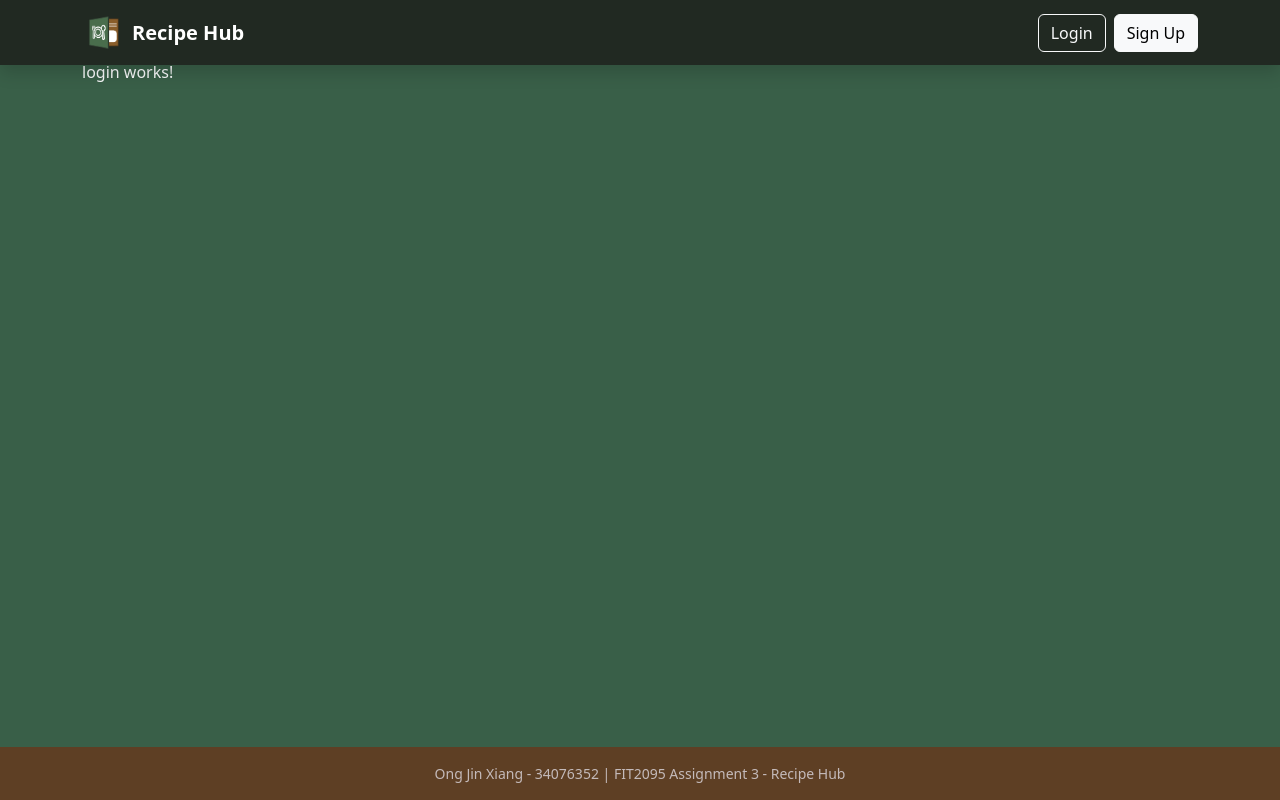
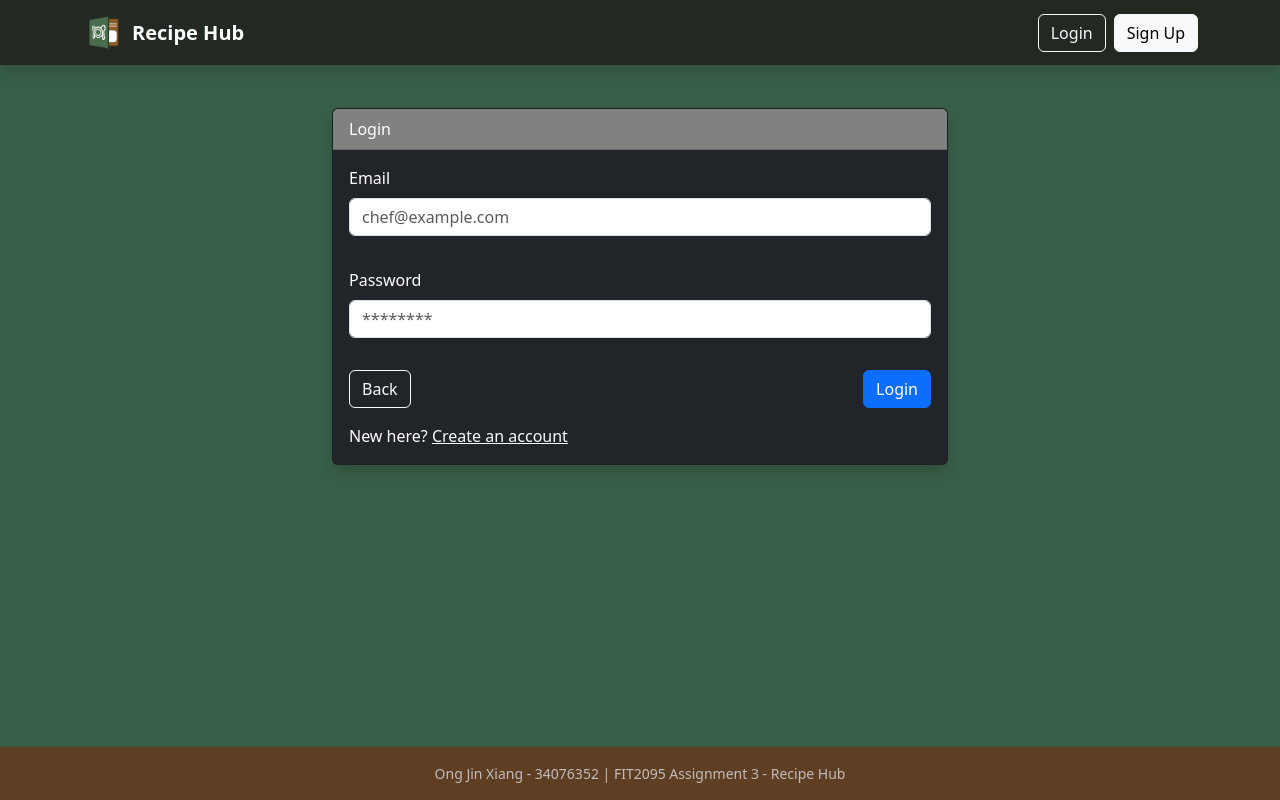
Before and after one commit to JinX06/cloudkitchen-pro-fullstack, an Angular app: page /auth/login in a window 1280 px wide. Built offline with nearby package versions, Linux system fonts and the light colour scheme.

Commit message:
Implement login form with validation and authentication logic

```diff
--- a/src/app/features/auth/login/login.html
+++ b/src/app/features/auth/login/login.html
@@ -1 +1,51 @@
-<p>login works!</p>
+<div class="container my-5" style="max-width: 640px;">
+  <div class="card bg-dark text-white shadow">
+    <div class="card-header" style="background: #818181; color: #fff;">
+      Login
+    </div>
+    <div class="card-body">
+      @if (success) {
+        <div class="alert alert-success" role="alert">
+          {{ success }}
+        </div>
+      }
+      @if (error) {
+        <div class="alert alert-danger" role="alert">
+          {{ error }}
+        </div>
+      }
+
+      <form #loginForm="ngForm" (ngSubmit)="submit(loginForm)" class="d-grid gap-3" novalidate>
+        <div class="mb-3">
+          <label class="form-label">Email</label>
+          <input type="email" name="email" class="form-control" placeholder="chef@example.com" required email [(ngModel)]="form.email" #emailRef="ngModel"/>
+          @if (emailRef.invalid && emailRef.touched) {
+            <div class="text-warning small mt-1">
+              Please enter a valid email address (e.g. chef@example.com).
+            </div>
+          }
+        </div>
+
+        <div class="mb-3">
+          <label class="form-label">Password</label>
+          <input type="password" name="password" class="form-control" placeholder="********" required [(ngModel)]="form.password" #passwordRef="ngModel"/>
+          @if (passwordRef.invalid && passwordRef.touched) {
+            <div class="text-warning small mt-1">
+              Password is required.
+            </div>
+          }
+        </div>
+
+        <div class="d-flex justify-content-between align-items-center">
+          <a class="btn btn-outline-light" routerLink="/">Back</a>
+          <button class="btn btn-primary" type="submit">Login</button>
+        </div>
+      </form>
+
+      <div class="mt-3 text-white">
+        New here?
+        <a routerLink="/auth/register" class="link-light">Create an account</a>
+      </div>
+    </div>
+  </div>
+</div>
--- a/src/app/features/auth/login/login.ts
+++ b/src/app/features/auth/login/login.ts
@@ -1,11 +1,51 @@
-import { Component } from '@angular/core';
+import { Component, inject } from '@angular/core';
+import { CommonModule } from '@angular/common';
+import { FormsModule, NgForm } from '@angular/forms';
+import { RouterLink } from '@angular/router';
+import { HttpErrorResponse } from '@angular/common/http';
+import { AuthService } from '../../../services/auth.service';
 
 @Component({
   selector: 'app-login',
-  imports: [],
+  imports: [CommonModule, FormsModule, RouterLink],
   templateUrl: './login.html',
   styleUrl: './login.css'
 })
 export class Login {
+  protected form: {
+    email: string;
+    password: string;
+  } = {
+    email: '',
+    password: ''
+  };
 
+  protected error: string | null = null;
+  protected success: string | null = null;
+
+  private readonly auth = inject(AuthService);
+
+  submit(form: NgForm) {
+    if (form.invalid) {
+      form.form.markAllAsTouched();
+      return;
+    }
+
+    const payload = {
+      email: this.form.email.trim(),
+      password: this.form.password
+    };
+
+    this.auth.login(payload).subscribe(
+      (response) => {
+        this.auth.setCurrentUser(response.user);
+        this.error = null;
+        this.success = 'Logged in successfully.';
+      },
+      (err: HttpErrorResponse) => {
+        this.success = null;
+        this.error = err.error.error || 'Login failed.';
+      }
+    );
+  }
 }
```
